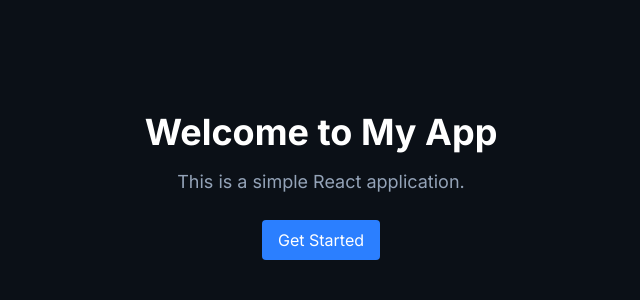
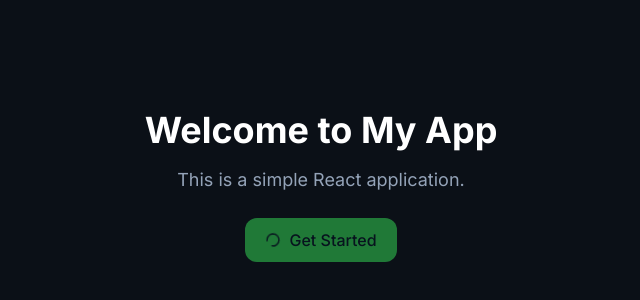
Before and after one commit to thallesrafaell/devbills, a React (Vite) app in the folder interface/: page / in a window 1280 px wide. Shown: the part 214-514 px from the top of the page, without its empty margins (319-959 px from the left). Built offline with nearby package versions, Linux system fonts and the light colour scheme.

Commit message:
feat: adiciona componente Button com suporte a loading e variantes de estilo

```diff
--- a/interface/package.json
+++ b/interface/package.json
@@ -12,6 +12,7 @@
   "dependencies": {
     "@tailwindcss/vite": "^4.1.10",
     "eslint-plugin-simple-import-sort": "^12.1.1",
+    "lucide-react": "^0.516.0",
     "react": "^19.1.0",
     "react-dom": "^19.1.0",
     "react-router": "^7.6.2",
@@ -31,5 +32,6 @@
     "typescript": "~5.8.3",
     "typescript-eslint": "^8.30.1",
     "vite": "^6.3.5"
-  }
+  },
+  "packageManager": "yarn@4.9.1+sha512.f95ce356460e05be48d66401c1ae64ef84d163dd689964962c6888a9810865e39097a5e9de748876c2e0bf89b232d583c33982773e9903ae7a76257270986538"
 }
--- a/interface/src/components/button/index.tsx
+++ b/interface/src/components/button/index.tsx
@@ -1,7 +1,45 @@
-const Button = () => {
+import { Loader2Icon } from 'lucide-react';
+import type { ButtonHTMLAttributes } from 'react';
+
+type ButtonVariant = 'primary' | 'secondary' | 'outline' | 'success' | 'danger';
+
+interface ButtonProps extends ButtonHTMLAttributes<HTMLButtonElement> {
+  children?: React.ReactNode;
+  variant: ButtonVariant;
+  fullWidth?: boolean;
+  isLoading?: boolean;
+}
+const Button = ({
+  children,
+  variant = 'primary',
+  fullWidth = false,
+  isLoading = false,
+  disabled = false,
+  className,
+  ...props
+}: ButtonProps) => {
+  const variantClasses = {
+    primary:
+      'bg-primary-500 text-[#051626] font-semibold hover:bg-primary-600 active:translate-y-0',
+    secondary: 'bg-gray-800 text-white hover:bg-gray-700 active:translate-y-0',
+    outline:
+      'border border-primary-500 text-primary-500 hover:bg-primary-500/10',
+    success: 'bg-green-500 text-[#051626] hover:brightness-90',
+    danger: 'bg-red-500 text-white hover:brightness-90',
+  };
   return (
-
-   );
-}
+    <div>
+      <button
+        type="button"
+        className={`px-5 py-2.5 rounded-xl font-medium transition-all flex items-center justify-center ${variantClasses[variant]} ${className} ${fullWidth ? 'w-full' : ''} ${disabled ? 'opacity-50 cursor-not-allowed' : 'cursor-pointer'} ${isLoading ? 'cursor-wait opacity-50' : 'cursor-pointer'}`}
+        disabled={isLoading || disabled}
+        {...props}
+      >
+        {isLoading && <Loader2Icon className="animate-spin mr-2 h-4 w-4" />}
+        {children}
+      </button>
+    </div>
+  );
+};
 
 export default Button;
--- a/interface/src/pages/Home.tsx
+++ b/interface/src/pages/Home.tsx
@@ -1,3 +1,5 @@
+import Button from '../components/button';
+
 const Home = () => {
   return (
     <div className="flex flex-col items-center justify-center h-screen">
@@ -5,9 +7,9 @@ const Home = () => {
       <p className="text-lg text-gray-400">
         This is a simple React application.
       </p>
-      <button className="mt-6 px-4 py-2 bg-blue-500 text-white rounded hover:bg-blue-600">
+      <Button variant="success" isLoading className="mt-6">
         Get Started
-      </button>
+      </Button>
     </div>
   );
 };
```
Also changed, not shown: 1 other file (tests, documents, lock files or other folders).
